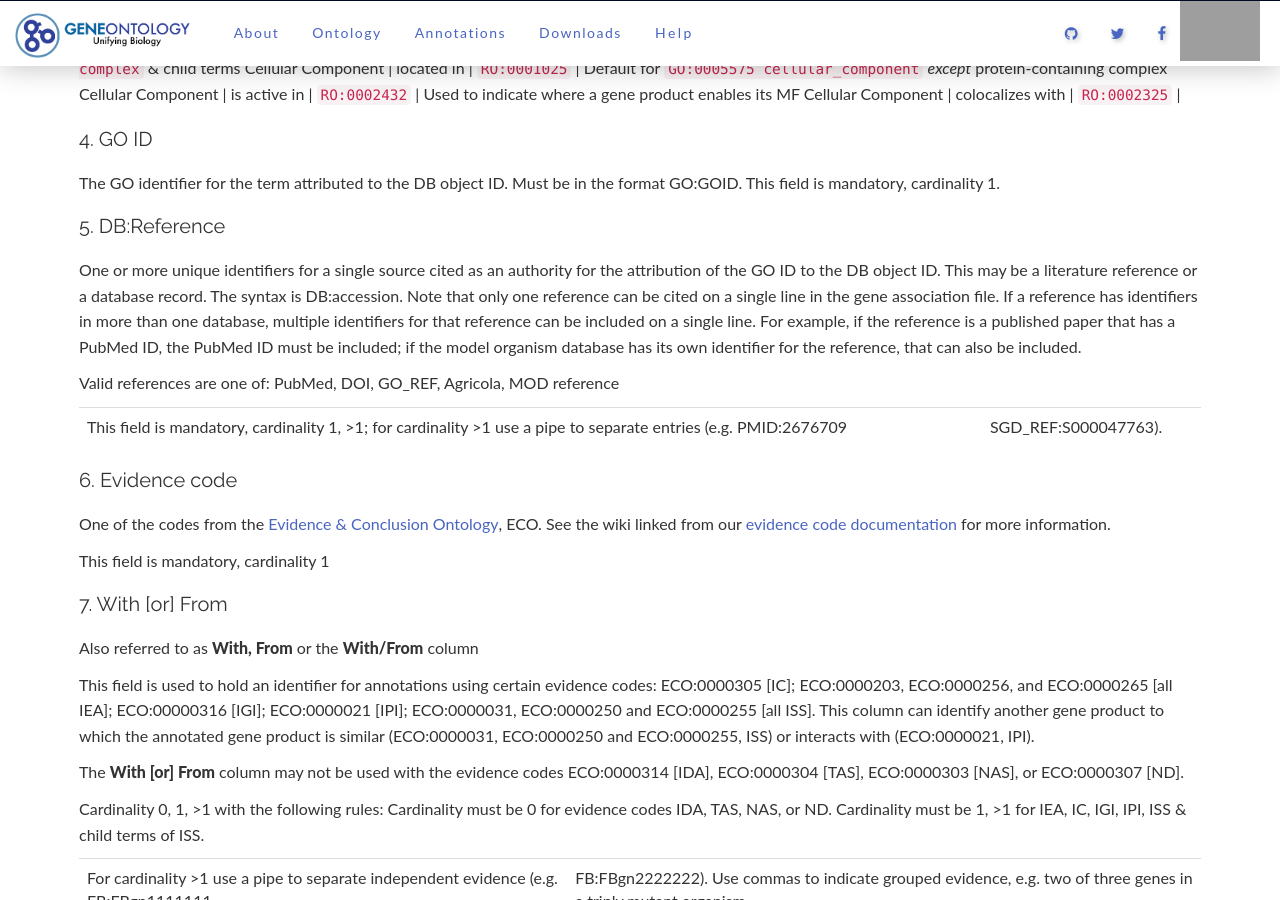
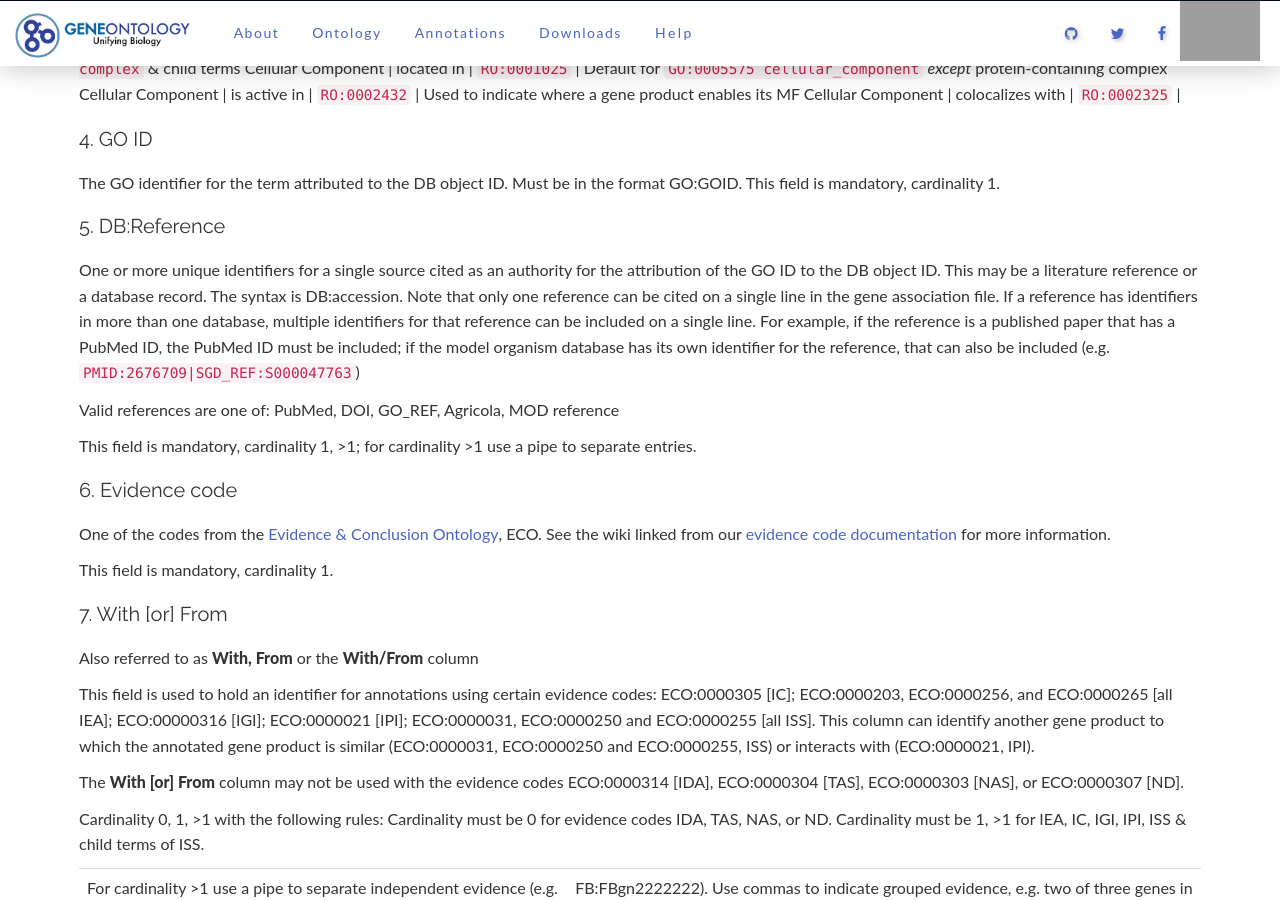
Before and after one commit to geneontology/geneontology.github.io, a Jekyll site: the page built from _docs/gene-product-association-data-gpad-format-20.md, in a window 1280 px wide and 900 px high, scrolled down 2941 px. Built offline with Jekyll 4.4.1, drawn with Linux system fonts in a browser that asks for light colours; nearby versions of some CDN libraries; some of the changed text lies outside the part shown; grey boxes are pictures that could not be loaded.

```diff
--- a/_docs/gene-product-association-data-gpad-format-20.md
+++ b/_docs/gene-product-association-data-gpad-format-20.md
@@ -112,16 +112,16 @@ This may be a literature reference or a database record. The syntax is DB:access
 on a single line in the gene association file. If a reference has identifiers in more than one database, multiple identifiers
 for that reference can be included on a single line. For example, if the reference is a published paper that has a PubMed ID,
 the PubMed ID must be included; if the model organism database has its own identifier for the reference, that can also be
-included.
+included (e.g. `PMID:2676709|SGD_REF:S000047763`)
 
 Valid references are one of: PubMed, DOI, GO_REF, Agricola, MOD reference
 
-This field is mandatory, cardinality 1, >1; for cardinality >1 use a pipe to separate entries (e.g. PMID:2676709|SGD_REF:S000047763).
+This field is mandatory, cardinality 1, >1; for cardinality >1 use a pipe to separate entries.
 
 #### 6. Evidence code
 One of the codes from the [Evidence & Conclusion Ontology](http://www.evidenceontology.org), ECO. See the wiki linked from our [evidence code documentation](http://geneontology.org/page/guide-go-evidence-codes) for more information.
 
-This field is mandatory, cardinality 1
+This field is mandatory, cardinality 1.
 
 #### 7. With [or] From
 Also referred to as **With, From** or the **With/From** column
@@ -177,4 +177,4 @@ The Annotation Properties column contains a list of "property_name = property_va
 * model-state=production
 * contributor=https://orcid.org/0000-0003-3212-6364
 
-This field is optional, cardinality 0 or greater. For cardinality >1 use a pipe to separate entries.
+This field is optional, cardinality 0 or greater; for cardinality >1 use a pipe to separate entries.
```
